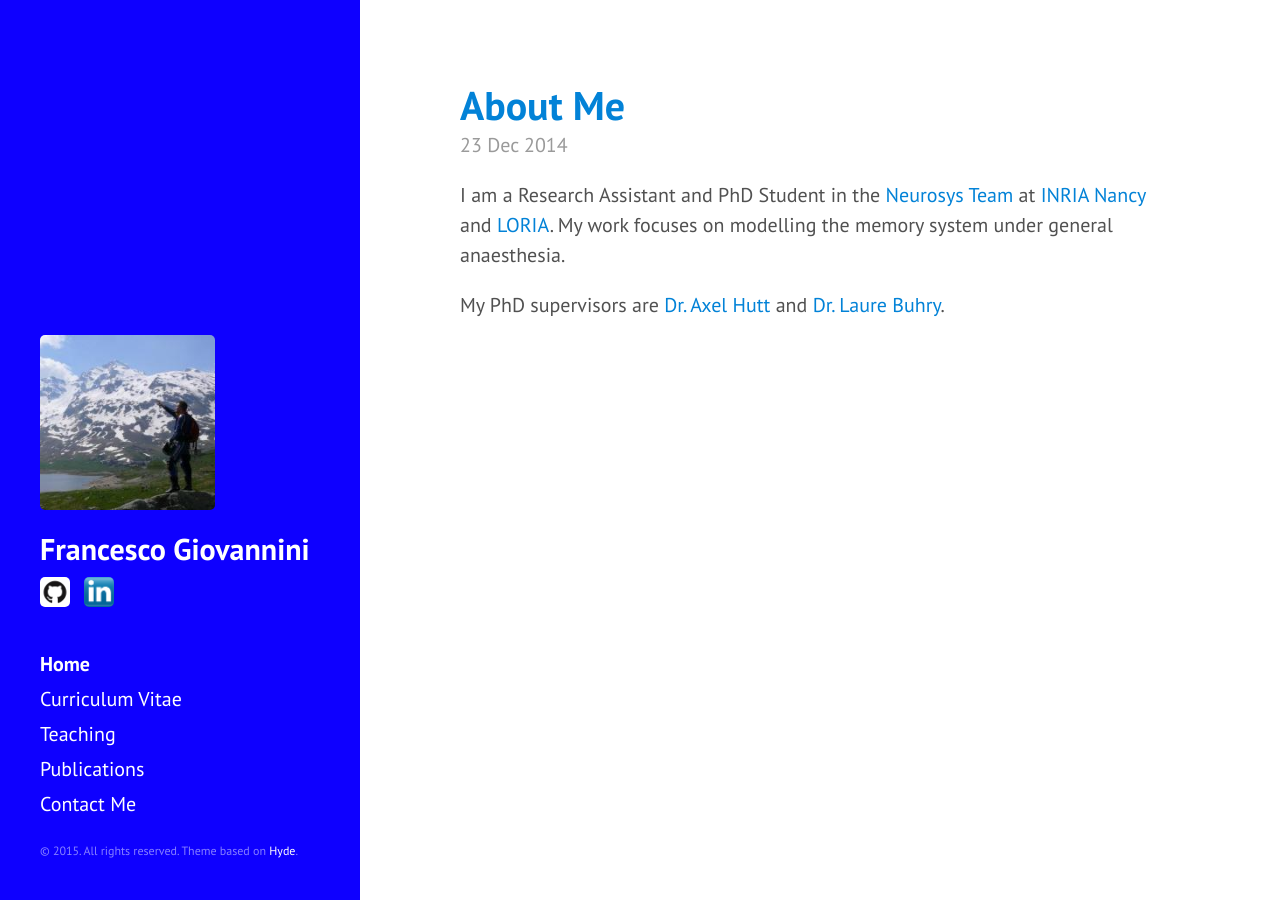
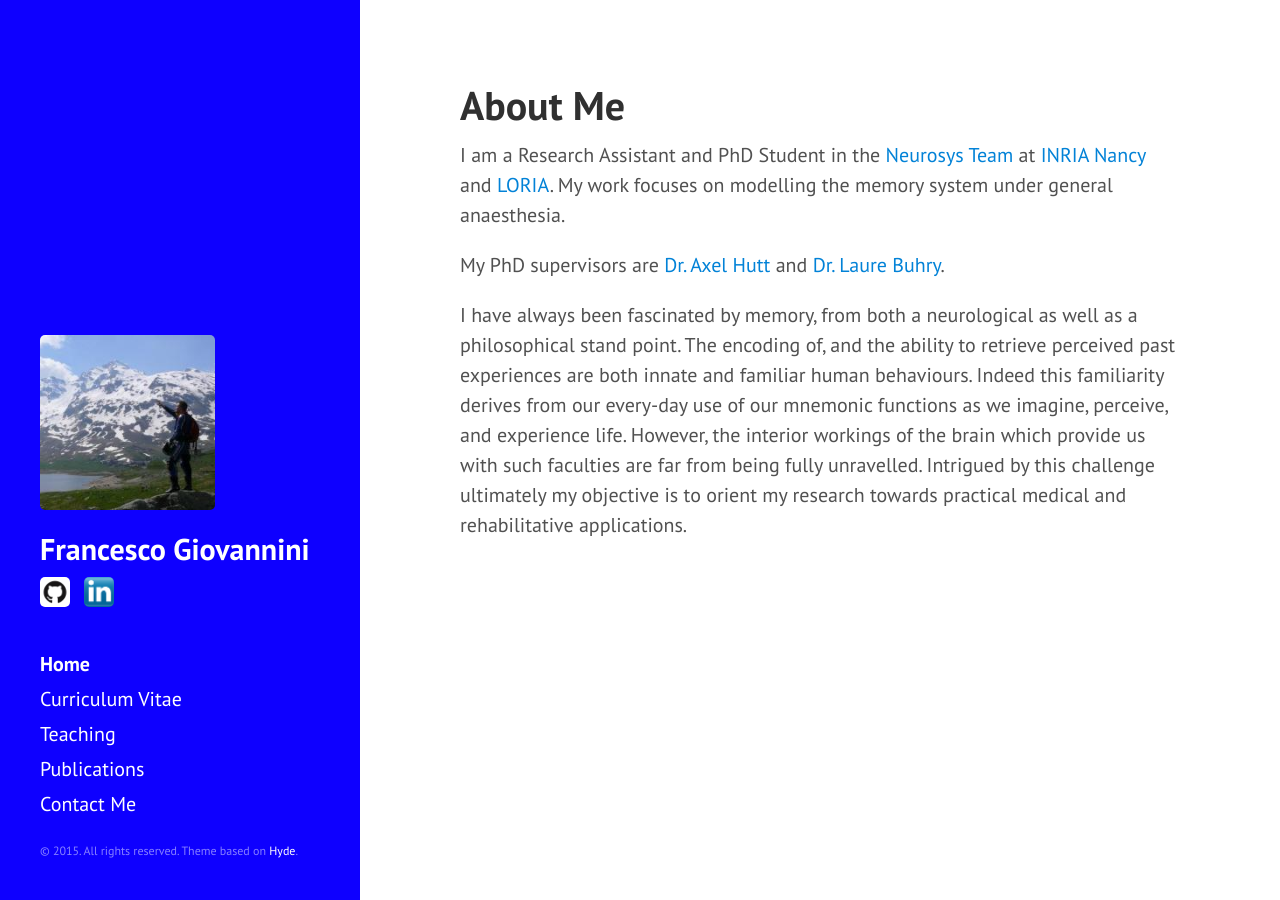
Before and after one commit to JoErNanO/joernano.github.io, a Jekyll site: the page built from index.html, in a window 1280 px wide. Built offline with Jekyll 4.4.1, drawn with Linux system fonts in a browser that asks for light colours; Markdown is read by kramdown in place of the engine named in the settings; the list of posts is cut into pages by our own code.

Commit message:
[Poole] Render about-me as static page so that the post mechanism is not broken.

```diff
--- a/index.html
+++ b/index.html
@@ -3,6 +3,17 @@ layout: default
 title: Home
 ---
 
+<h1 class="page-title">About Me</h1>
+<p>I am a Research Assistant and PhD Student in the <a href="http://neurosys.loria.fr">Neurosys Team</a> at <a href="http://www.inria.fr/en/centre/nancy">INRIA Nancy</a> and <a href="http://www.loria.fr">LORIA</a>. My work focuses on modelling the memory system under general anaesthesia.</p>
+
+<p>My PhD supervisors are <a href="http://www.loria.fr/%7Ehuttaxel/">Dr. Axel Hutt</a> and <a href="https://sites.google.com/site/laurebuhry/">Dr. Laure Buhry</a>.</p>
+
+<p>I have always been fascinated by memory, from both a neurological as well as a philosophical stand point.
+The encoding of, and the ability to retrieve perceived past experiences are both innate and familiar human behaviours.
+Indeed this familiarity derives from our every-day use of our mnemonic functions as we imagine, perceive, and experience life. However, the interior workings of the brain which provide us with such faculties are far from being fully unravelled.
+Intrigued by this challenge ultimately my objective is to orient my research towards practical medical and rehabilitative applications.</p>
+
+<!-- Disable posts from homepage
 <div class="posts">
   {% for post in paginator.posts %}
   <div class="post">
@@ -18,6 +29,7 @@ title: Home
   </div>
   {% endfor %}
 </div>
+-->
 
 <!--
 <div class="pagination">
```
Also changed, not shown: _posts/2014-12-23-about-me.md (deleted, +0 -8 lines), mypages/00-about-me/00-about-me.md (added, +13 -0 lines), mypages/00-about-me/index.html (added, +134 -0 lines), pages/00-about-me.md (added, +13 -0 lines).
